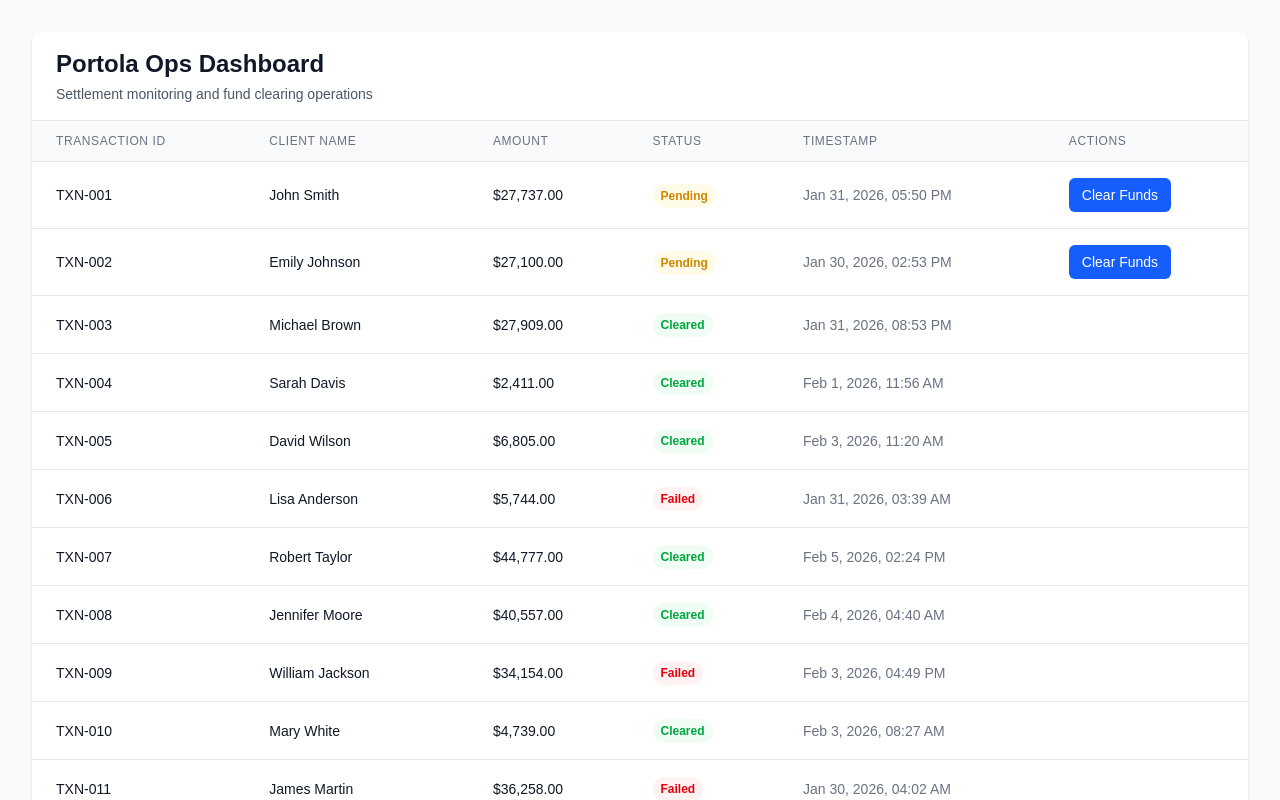
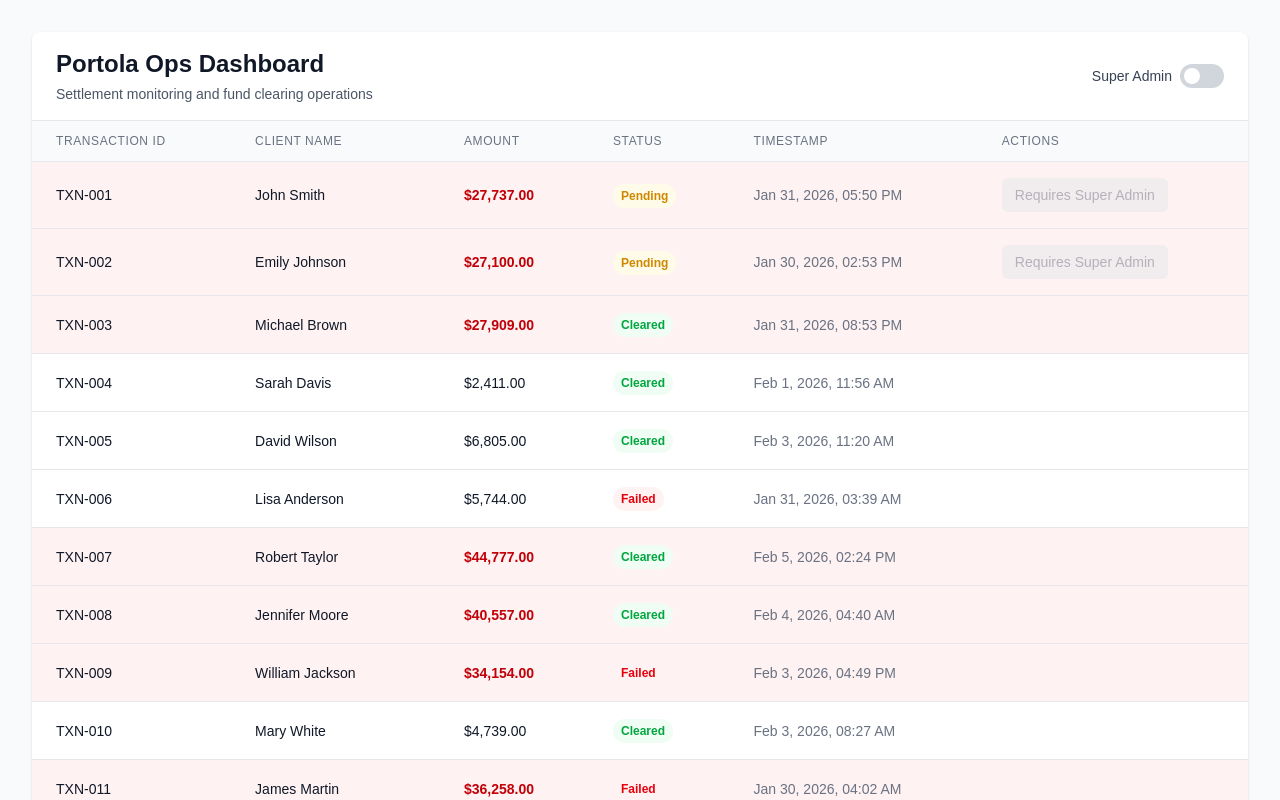
Before and after one commit to soebk/portola-ops-dashboard, a Next.js app: page / in a window 1280 px wide. Shown: the top 800 px of the page. Built offline with nearby package versions, Linux system fonts and the light colour scheme.

Commit message:
Phase 2: High-value transaction highlighting and Super Admin toggle

```diff
--- a/src/app/page.tsx
+++ b/src/app/page.tsx
@@ -39,12 +39,20 @@ const generateMockTransactions = (): Transaction[] => {
 export default function Dashboard() {
   const [transactions, setTransactions] = useState<Transaction[]>([])
   const [processingIds, setProcessingIds] = useState<Set<string>>(new Set())
+  const [isSuperAdmin, setIsSuperAdmin] = useState(false)
 
   useEffect(() => {
     setTransactions(generateMockTransactions())
   }, [])
 
   const clearFunds = async (transactionId: string) => {
+    const transaction = transactions.find(t => t.id === transactionId)
+
+    // Check if high-value transaction and admin permission
+    if (transaction && transaction.amount > 10000 && !isSuperAdmin) {
+      return // Should not happen due to UI logic, but safety check
+    }
+
     setProcessingIds(prev => new Set(prev).add(transactionId))
 
     // Mock API call with 1.5s delay
@@ -96,12 +104,38 @@ export default function Dashboard() {
       <div className="max-w-7xl mx-auto">
         <div className="bg-white rounded-lg shadow-sm">
           <div className="px-6 py-4 border-b border-gray-200">
+            <div className="flex justify-between items-center">
+              <div>
                 <h1 className="text-2xl font-semibold text-gray-900">
                   Portola Ops Dashboard
                 </h1>
                 <p className="text-sm text-gray-600 mt-1">
                   Settlement monitoring and fund clearing operations
                 </p>
+              </div>
+              <div className="flex items-center space-x-3">
+                <label className="flex items-center space-x-2">
+                  <span className="text-sm font-medium text-gray-700">Super Admin</span>
+                  <button
+                    onClick={() => setIsSuperAdmin(!isSuperAdmin)}
+                    className={`relative inline-flex h-6 w-11 items-center rounded-full transition-colors focus:outline-none focus:ring-2 focus:ring-blue-500 focus:ring-offset-2 ${
+                      isSuperAdmin ? 'bg-blue-600' : 'bg-gray-300'
+                    }`}
+                  >
+                    <span
+                      className={`inline-block h-4 w-4 transform rounded-full bg-white transition-transform ${
+                        isSuperAdmin ? 'translate-x-6' : 'translate-x-1'
+                      }`}
+                    />
+                  </button>
+                </label>
+                {isSuperAdmin && (
+                  <span className="text-xs font-medium text-blue-600 bg-blue-50 px-2 py-1 rounded">
+                    High-Value Clearing Enabled
+                  </span>
+                )}
+              </div>
+            </div>
           </div>
 
           <div className="overflow-x-auto">
@@ -129,8 +163,15 @@ export default function Dashboard() {
                 </tr>
               </thead>
               <tbody className="bg-white divide-y divide-gray-200">
-                {transactions.map((transaction) => (
-                  <tr key={transaction.id} className="hover:bg-gray-50">
+                {transactions.map((transaction) => {
+                  const isHighValue = transaction.amount > 10000
+                  const canClearFunds = transaction.status === 'Pending' && (!isHighValue || isSuperAdmin)
+
+                  return (
+                    <tr
+                      key={transaction.id}
+                      className={`${isHighValue ? 'bg-red-50 hover:bg-red-100' : 'hover:bg-gray-50'}`}
+                    >
                       <td className="px-6 py-4 whitespace-nowrap text-sm font-medium text-gray-900">
                         {transaction.id}
                       </td>
@@ -138,7 +179,9 @@ export default function Dashboard() {
                         {transaction.clientName}
                       </td>
                       <td className="px-6 py-4 whitespace-nowrap text-sm text-gray-900">
+                        <span className={isHighValue ? 'font-semibold text-red-700' : ''}>
                           {formatCurrency(transaction.amount)}
+                        </span>
                       </td>
                       <td className="px-6 py-4 whitespace-nowrap">
                         <span className={`inline-flex px-2 py-1 text-xs font-semibold rounded-full ${getStatusColor(transaction.status)}`}>
@@ -152,8 +195,12 @@ export default function Dashboard() {
                         {transaction.status === 'Pending' && (
                           <button
                             onClick={() => clearFunds(transaction.id)}
-                          disabled={processingIds.has(transaction.id)}
-                          className="inline-flex items-center px-3 py-2 border border-transparent text-sm leading-4 font-medium rounded-md text-white bg-blue-600 hover:bg-blue-700 focus:outline-none focus:ring-2 focus:ring-offset-2 focus:ring-blue-500 disabled:opacity-50 disabled:cursor-not-allowed"
+                            disabled={processingIds.has(transaction.id) || !canClearFunds}
+                            className={`inline-flex items-center px-3 py-2 border border-transparent text-sm leading-4 font-medium rounded-md focus:outline-none focus:ring-2 focus:ring-offset-2 disabled:opacity-50 disabled:cursor-not-allowed ${
+                              canClearFunds
+                                ? 'text-white bg-blue-600 hover:bg-blue-700 focus:ring-blue-500'
+                                : 'text-gray-500 bg-gray-200 cursor-not-allowed'
+                            }`}
                           >
                             {processingIds.has(transaction.id) ? (
                               <>
@@ -163,14 +210,17 @@ export default function Dashboard() {
                                 </svg>
                                 Processing...
                               </>
+                            ) : canClearFunds ? (
+                              'Clear Funds'
                             ) : (
-                            'Clear Funds'
+                              'Requires Super Admin'
                             )}
                           </button>
                         )}
                       </td>
                     </tr>
-                ))}
+                  )
+                })}
               </tbody>
             </table>
           </div>
```
Also changed, not shown: 1 other file (tests, documents, lock files or other folders). Lines whose indentation alone changed are shown as unchanged.
